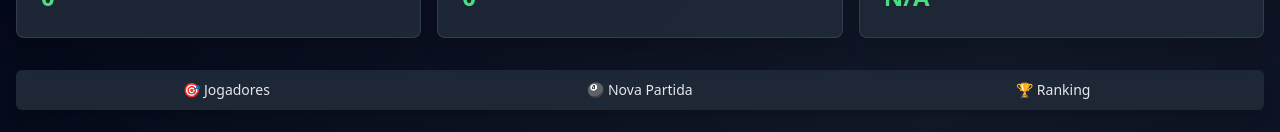
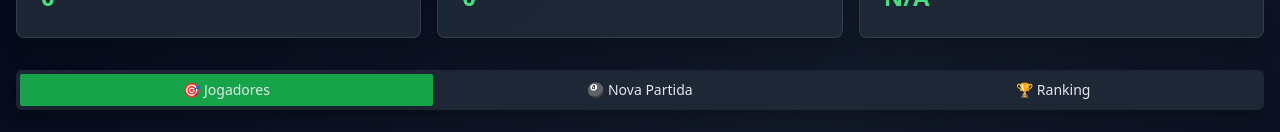
Before and after one commit to caspheon/belisco-vilamariana, a Next.js app: page / in a window 1280 px wide. Shown: the part 220-352 px from the top of the page. Built offline with nearby package versions, Linux system fonts and the light colour scheme; no server answers; the database is empty.

Commit message:
🔧 Corrigir componente Tabs para suportar defaultValue e funcionar corretamente

```diff
--- a/components/ui/tabs.tsx
+++ b/components/ui/tabs.tsx
@@ -3,6 +3,7 @@ import { cn } from "../../lib/utils"
 
 export interface TabsProps {
   value?: string
+  defaultValue?: string
   onValueChange?: (value: string) => void
   children: React.ReactNode
   className?: string
@@ -25,8 +26,8 @@ export interface TabsContentProps {
   className?: string
 }
 
-export function Tabs({ value, onValueChange, children, className }: TabsProps) {
-  const [activeTab, setActiveTab] = React.useState(value || "")
+export function Tabs({ value, defaultValue, onValueChange, children, className }: TabsProps) {
+  const [activeTab, setActiveTab] = React.useState(value || defaultValue || "")
 
   React.useEffect(() => {
     if (value) {
@@ -43,9 +44,31 @@ export function Tabs({ value, onValueChange, children, className }: TabsProps) {
     <div className={cn("w-full", className)}>
       {React.Children.map(children, (child) => {
         if (React.isValidElement(child)) {
+          if (child.type === TabsList) {
+            return React.cloneElement(child, {
+              activeTab,
+              onTabChange: handleTabChange,
+            })
+          } else if (child.type === TabsContent) {
+            return React.cloneElement(child, {
+              activeTab,
+            })
+          }
+        }
+        return child
+      })}
+    </div>
+  )
+}
+
+export function TabsList({ children, className, activeTab, onTabChange }: TabsListProps & { activeTab?: string; onTabChange?: (value: string) => void }) {
+  return (
+    <div className={cn("inline-flex h-10 items-center justify-center rounded-md bg-gray-800 p-1 text-gray-400", className)}>
+      {React.Children.map(children, (child) => {
+        if (React.isValidElement(child)) {
           return React.cloneElement(child, {
             activeTab,
-            onTabChange: handleTabChange,
+            onTabChange,
           })
         }
         return child
@@ -54,27 +77,17 @@ export function Tabs({ value, onValueChange, children, className }: TabsProps) {
   )
 }
 
-export function TabsList({ children, className }: TabsListProps) {
-  return (
-    <div className={cn("inline-flex h-10 items-center justify-center rounded-md bg-gray-800 p-1 text-gray-400", className)}>
-      {children}
-    </div>
-  )
-}
+export function TabsTrigger({ value, children, className, activeTab, onTabChange, ...props }: TabsTriggerProps & React.HTMLAttributes<HTMLButtonElement> & { activeTab?: string; onTabChange?: (value: string) => void }) {
+  const isActive = activeTab === value
 
-export function TabsTrigger({ value, children, className, ...props }: TabsTriggerProps & React.HTMLAttributes<HTMLButtonElement>) {
   return (
     <button
       className={cn(
-        "inline-flex items-center justify-center whitespace-nowrap rounded-sm px-3 py-1.5 text-sm font-medium ring-offset-background transition-all focus-visible:outline-none focus-visible:ring-2 focus-visible:ring-green-400 focus-visible:ring-offset-2 disabled:pointer-events-none disabled:opacity-50",
+        "inline-flex items-center justify-center whitespace-nowrap rounded-sm px-3 py-1.5 text-sm font-medium ring-offset-background transition-all focus-visible:outline-none focus-visible:ring-2 focus-visible:ring-green-400 focus-visible:ring-offset-2",
+        isActive ? "bg-green-600 text-white shadow-lg" : "text-gray-200 hover:text-white hover:bg-gray-700",
         className
       )}
-      onClick={() => {
-        const tabs = document.querySelector('[data-tabs]') as any
-        if (tabs?.onTabChange) {
-          tabs.onTabChange(value)
-        }
-      }}
+      onClick={() => onTabChange?.(value)}
       {...props}
     >
       {children}
@@ -82,7 +95,11 @@ export function TabsTrigger({ value, children, className, ...props }: TabsTrigge
   )
 }
 
-export function TabsContent({ value, children, className, ...props }: TabsContentProps & React.HTMLAttributes<HTMLDivElement>) {
+export function TabsContent({ value, children, className, activeTab, ...props }: TabsContentProps & React.HTMLAttributes<HTMLDivElement> & { activeTab?: string }) {
+  if (activeTab !== value) {
+    return null
+  }
+
   return (
     <div
       className={cn("mt-2 ring-offset-background focus-visible:outline-none focus-visible:ring-2 focus-visible:ring-green-400 focus-visible:ring-offset-2", className)}
```
